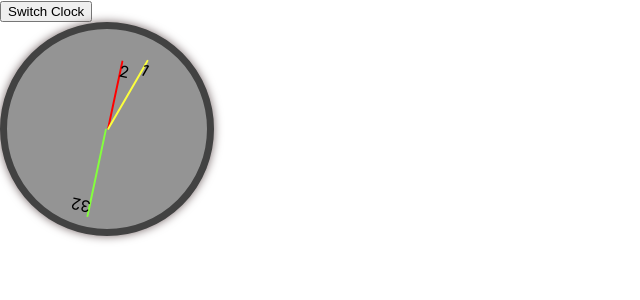
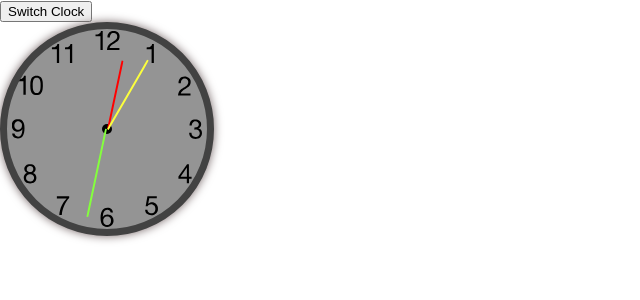
Before and after one commit to rafisfast/clock, a React (Create React App) app: page / in a window 1280 px wide. Shown: the top 300 px of the page, without its empty margins (0-640 px from the left). Built offline with nearby package versions, Linux system fonts and the light colour scheme; the HTML template or start-up script is replaced by a standard one.

Commit message:
visual updates

```diff
--- a/src/analog.js
+++ b/src/analog.js
@@ -11,13 +11,13 @@ function Needle() {
     return (
         <div>
             <div className="second-hand" style={{transform: 'rotate(' + seconds/60 * 360 + 'deg)'}}>
-                {seconds}
+                {/* {seconds} */}
             </div>
             <div className="hour-hand" style={{transform: 'rotate(' + hours/12 * 360 + 'deg)'}}>
-                {hours - 12}
+                {/* {hours - 12} */}
             </div>
             <div className="minute-hand" style={{transform: 'rotate(' + minutes/60 * 360 + 'deg)'}}>
-                {minutes}
+                {/* {minutes} */}
             </div>
         </div>
     )
--- a/src/index.css
+++ b/src/index.css
@@ -46,13 +46,31 @@ body {
   animation: rotate 60s infinite steps(60);
 }
 
+.minute-hand, .hour-hand, .second-hand {
+  z-index: 50;
+}
+
 .analog-base {
   border-radius: 50%;
-  background-color: rgb(148, 148, 148);
+  background: rgb(148, 148, 148) url(./images/ios_clock.svg) no-repeat center;
   width: 200px;
   height: 200px;
   filter: drop-shadow(0px 0px 5px rgb(117, 102, 103));
-  border: 7px solid rgb(66, 66, 66)
+  border: 7px solid rgb(66, 66, 66);
+  background-size: 95%;
+}
+
+.analog-base:after {
+  background: #000;
+  border-radius: 50%;
+  content: "";
+  position: absolute;
+  left: 50%;
+  top: 50%;
+  transform: translate(-50%, -50%);
+  width: 5%;
+  height: 5%;
+  z-index: 10;
 }
 
 .digital-base {
```
Also changed, not shown: src/images/ios_clock.svg (added).
